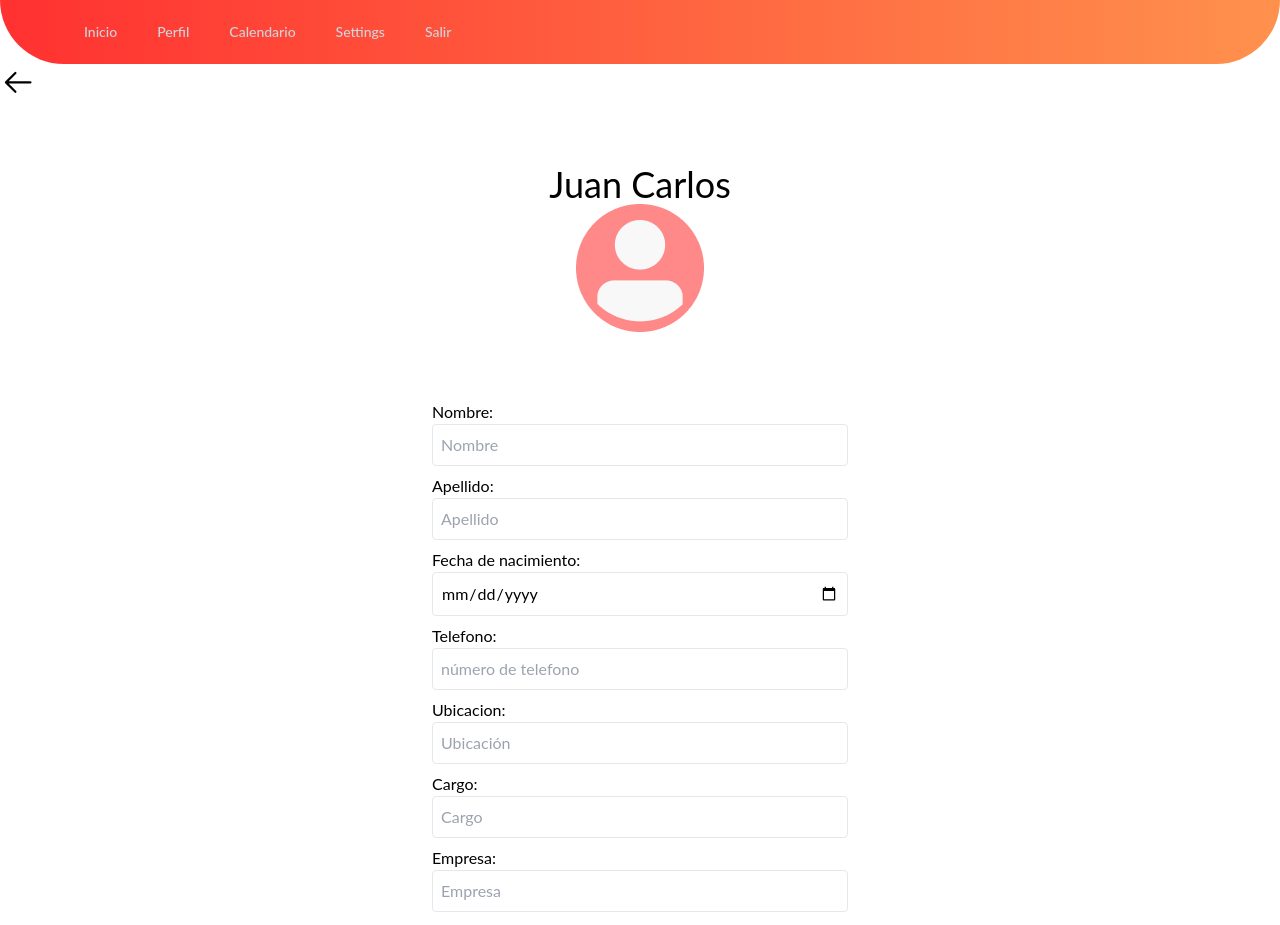
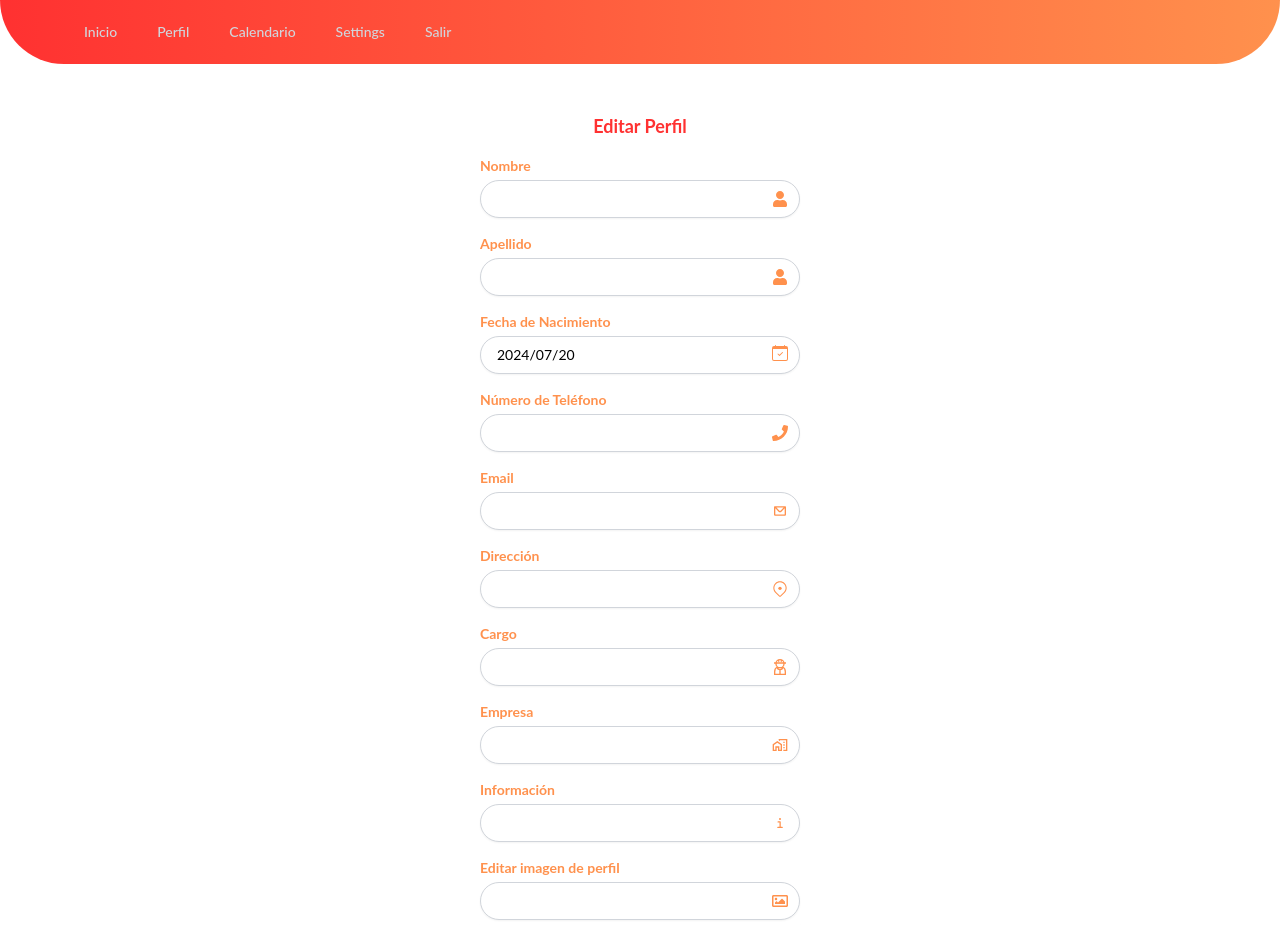
Before and after one commit to igrowker/i002-flowento-front, a React (Vite) app: page /perfil-edit in a window 1280 px wide. Shown: the top 925 px of the page. Built offline with nearby package versions, Linux system fonts and the light colour scheme.

Commit message:
edit perfil

```diff
--- a/src/components/Auth/PerfilEdit.jsx
+++ b/src/components/Auth/PerfilEdit.jsx
@@ -1,102 +1,210 @@
-import imgAvatar from "../../assets/Avatar.png";
-import "tailwindcss/tailwind.css";
-import { GoArrowLeft } from "react-icons/go";
+import { useState } from "react";
+import PropTypes from "prop-types";
+import { IoInformation } from "react-icons/io5";
+import { FaPhone, FaRegImage, FaUser } from "react-icons/fa";
+import { BsCalendarCheck } from "react-icons/bs";
+import { GoLocation } from "react-icons/go";
+import DatePicker from "react-datepicker";
+import "react-datepicker/dist/react-datepicker.css";
+import { MdOutlineMapsHomeWork } from "react-icons/md";
+import { Link } from "react-router-dom";
+import { GrUserWorker } from "react-icons/gr";
+import { CgMail } from "react-icons/cg";
 
 const PerfilEdit = () => {
+  const [evento, setEvento] = useState({
+    titulo: "",
+    fecha: new Date(),
+    hora: "",
+    ubicacion: "",
+    estado: "",
+    imagen: "",
+    precio: "",
+  });
+
+  const handleChange = (field, value) => {
+    setEvento((prevEvento) => ({
+      ...prevEvento,
+      [field]: value,
+    }));
+  };
+
+  const handleFileChange = (e) => {
+    const file = e.target.files[0];
+    if (file) {
+      const reader = new FileReader();
+      reader.onloadend = () => {
+        setEvento((prevEvento) => ({
+          ...prevEvento,
+          imagen: reader.result,
+        }));
+      };
+      reader.readAsDataURL(file);
+    }
+  };
+
+  const formFields = [
+    {
+      id: "nombre",
+      label: "Nombre",
+      type: "text",
+      icon: <FaUser className="text-orangeprimary" />,
+    },
+    {
+      id: "apellido",
+      label: "Apellido",
+      type: "text",
+      icon: <FaUser className="text-orangeprimary" />,
+    },
+    {
+      id: "fecha",
+      label: "Fecha de Nacimiento",
+      type: "date",
+      icon: <BsCalendarCheck className="text-orangeprimary" />,
+    },
+    {
+      id: "numero de telefono",
+      label: "Número de Teléfono",
+      type: "number",
+      icon: <FaPhone className="text-orangeprimary" />,
+    },
+    {
+      id: "mail",
+      label: "Email",
+      type: "email",
+      icon: <CgMail className="text-orangeprimary" />,
+    },
+    {
+      id: "direccion",
+      label: "Dirección",
+      type: "text",
+      icon: <GoLocation className="text-orangeprimary" />,
+    },
+    {
+      id: "cargo",
+      label: "Cargo",
+      type: "text",
+      icon: <GrUserWorker className="text-orangeprimary" />,
+    },
+    {
+      id: "empresa",
+      label: "Empresa",
+      type: "text",
+      icon: <MdOutlineMapsHomeWork className="text-orangeprimary" />,
+    },
+    {
+      id: "informacion",
+      label: "Información",
+      type: "text",
+      icon: <IoInformation className="text-orangeprimary" />,
+    },
+    {
+      id: "imagen",
+      label: "Editar imagen de perfil",
+      type: "file",
+      icon: <FaRegImage className="text-orangeprimary" />,
+    },
+  ];
+
   return (
+    <div className="flex content-center justify-center font-lato">
+      <div className="p-8 w-96">
+        <div className="flex flex-col items-center justify-center top-16">
+          <span className="my-4 text-lg font-bold text-center text-redprimary">
+            Editar Perfil
+          </span>
+        </div>
+        <form>
+          {formFields.map((field) => (
+            <div key={field.id} className="relative mb-4">
+              <label
+                htmlFor={field.id}
+                className="block text-sm font-bold text-orangeprimary"
+              >
+                {field.label}
+              </label>
+              {field.type === "file" ? (
                 <>
-      <div className="mb-56 ">
-
-        <div className="static text-4xl bg-White h-80 font-lato ">
-         <GoArrowLeft />
-          <div className="relative flex flex-col items-center justify-center top-16">
-            <p>Juan Carlos</p>
-            <img src={imgAvatar} alt="imagen Perfil" />
-          </div>
-        </div>
-
-        <div className="max-w-md p-4 mx-auto ">
-          <div>
-            <p>Nombre:</p>
+                  <div className="relative">
                     <input
                       type="text"
-              placeholder="Nombre"
-              className="w-full p-2 mb-2 border rounded"
+                      id={field.id}
+                      name={field.id}
+                      value={evento[field.id]}
+                      onChange={(e) => handleChange(field.id, e.target.value)}
+                      className="block w-full py-2 pl-4 mt-1 border border-gray-300 shadow-sm pr-9 rounded-3xl focus:outline-none focus:ring-orangeprimary focus:border-orangeprimary sm:text-sm"
+                      required
                     />
+                    <span className="absolute inset-y-0 right-0 flex items-center pr-3 pointer-events-none">
+                      {field.icon}
+                    </span>
                   </div>
+                  <input
+                    type="file"
+                    id={`${field.id}-file`}
+                    accept=".jpg, .jpeg, .png"
+                    onChange={handleFileChange}
+                    className="block w-full py-2 pl-4 mt-1 border-gray-300 shadow-sm pr-9 focus:outline-none focus:ring-orangeprimary focus:border-orangeprimary sm:text-sm"
+                  />
+                </>
+              ) : field.id === "fecha" ? (
+                <div className="relative">
+                  <DatePicker
+                    selected={evento.fecha}
+                    onChange={(date) => handleChange("fecha", date)}
+                    dateFormat="yyyy/MM/dd"
+                    className="block py-2 pl-4 mt-1 border border-gray-300 shadow-sm w-80 pr-9 rounded-3xl focus:outline-none focus:ring-orangeprimary focus:border-orangeprimary sm:text-sm"
+                    required
+                  />
+                  <span className="absolute inset-y-0 right-0 flex items-center pr-3 pointer-events-none">
+                    {field.icon}
+                  </span>
+                </div>
+              ) : (
+                <div className="relative">
+                  <input
+                    type={field.type}
+                    id={field.id}
+                    name={field.id}
+                    value={evento[field.id]}
+                    onChange={(e) => handleChange(field.id, e.target.value)}
+                    className="block w-full py-2 pl-4 mt-1 border border-gray-300 shadow-sm pr-9 rounded-3xl focus:outline-none focus:ring-orangeprimary focus:border-orangeprimary sm:text-sm"
+                    required={field.type !== "text"}
+                  />
+                  <span className="absolute inset-y-0 right-0 flex items-center pr-3 pointer-events-none">
+                    {field.icon}
+                  </span>
+                </div>
+              )}
+            </div>
+          ))}
+        </form>
 
-          <div>
-            <p>Apellido:</p>
-            <input
-              type="text"
-              placeholder="Apellido"
-              className="w-full p-2 mb-2 border rounded"
-            />
-          </div>
+        <div className="flex items-center justify-center gap-6 mt-4 text-xs md:text-base top-16">
+          <button
+            type="button"
+            className="flex mt-3 rounded-3xl justify-center bg-orangeprimary px-3 py-1.5 font-semibold leading-6 text-white shadow-sm hover:bg-orange-600 focus-visible:outline focus-visible:outline-2 focus-visible:outline-offset-2 border-2 border-white"
+            style={{ boxShadow: "0px 4px 10px 0px #00000040" }}
+          >
+            <Link to="/event-list">Volver a los eventos</Link>
+          </button>
 
-          <div>
-            <p>Fecha de nacimiento:</p>
-            <input
-              type="date"
-              placeholder="fecha de nacimiento"
-              className="w-full p-2 mb-2 border rounded"
-            />
-          </div>
-
-          <div>
-            <p>Telefono:</p>
-            <input
-              type="tel"
-              placeholder="número de telefono"
-              className="w-full p-2 mb-2 border rounded"
-            />
-          </div>
-
-          <div>
-            <p>Ubicacion:</p>
-            <input
-              type="text"
-              placeholder="Ubicación"
-              className="w-full p-2 mb-2 border rounded"
-            />
-          </div>
-
-          <div>
-            <p>Cargo:</p>
-            <input
-              type="text"
-              placeholder="Cargo"
-              className="w-full p-2 mb-2 border rounded"
-            />
-          </div>
-
-          <div>
-            <p>Empresa:</p>
-            <input
-              type="text"
-              placeholder="Empresa"
-              className="w-full p-2 mb-2 border rounded"
-            />
-          </div>
-
-          <div>
-            <p>Intereses:</p>
-            <input
-              type="text"
-              placeholder=""
-              className="w-full p-2 mb-2 border rounded"
-            />
-          </div>
-
-          <div className="pl-10">
-          <button className="justify-center h-8 mr-8 text-white rounded-full w-80 bg-orangeprimary">
-            Guardar
+          <button
+            type="button"
+            className="flex mt-3 rounded-3xl justify-center bg-orangeprimary px-3 py-1.5 font-semibold leading-6 text-white shadow-sm hover:bg-orange-600 focus-visible:outline focus-visible:outline-2 focus-visible:outline-offset-2 border-2 border-white"
+            style={{ boxShadow: "0px 4px 10px 0px #00000040" }}
+          >
+            <Link to="/perfil-edit">Guardar</Link>
           </button>
         </div>
       </div>
     </div>
-    </>
   );
 };
 
+PerfilEdit.propTypes = {
+  onClose: PropTypes.func.isRequired,
+  onSubmit: PropTypes.func.isRequired,
+};
+
 export default PerfilEdit;
```
Lines whose indentation alone changed are shown as unchanged.
